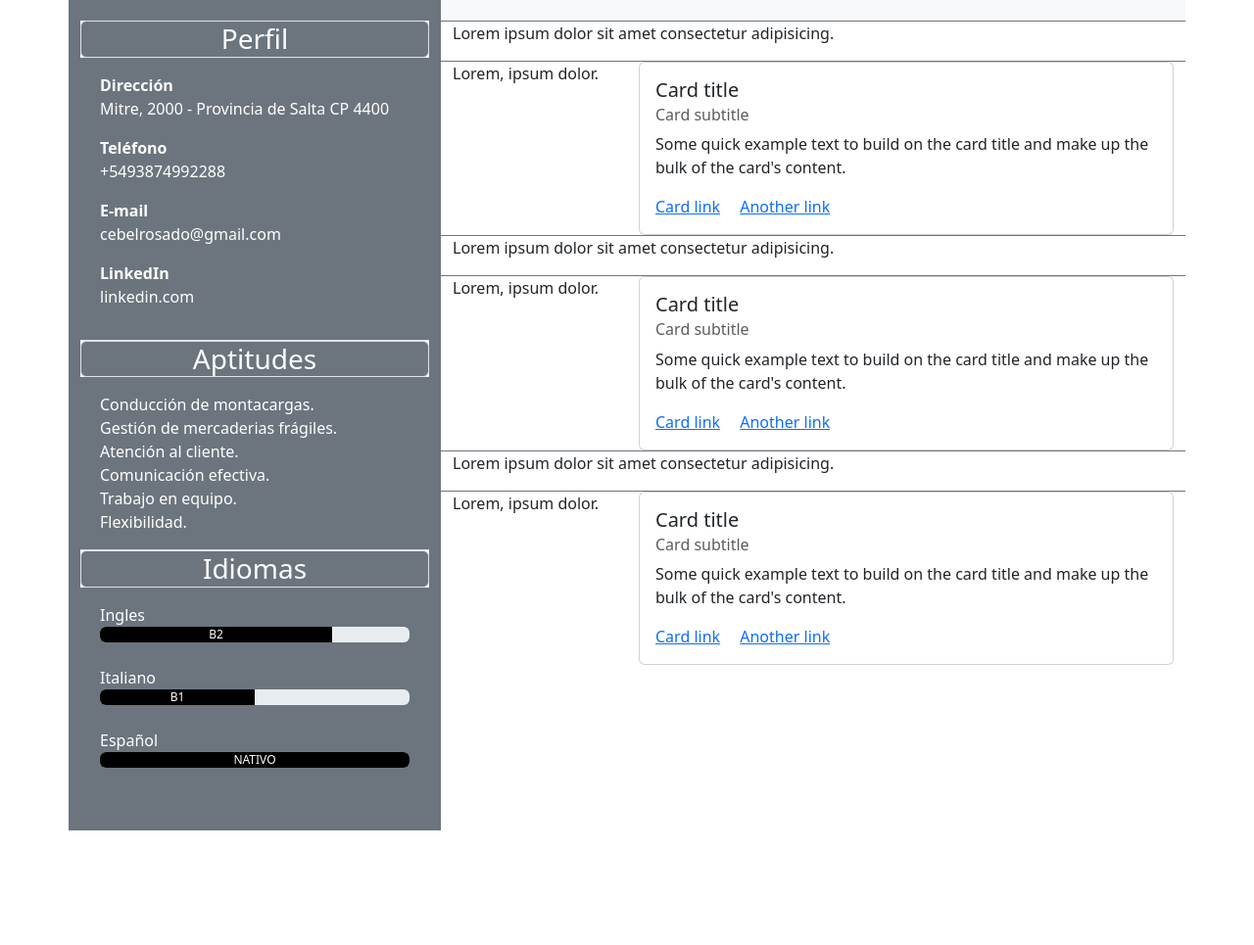
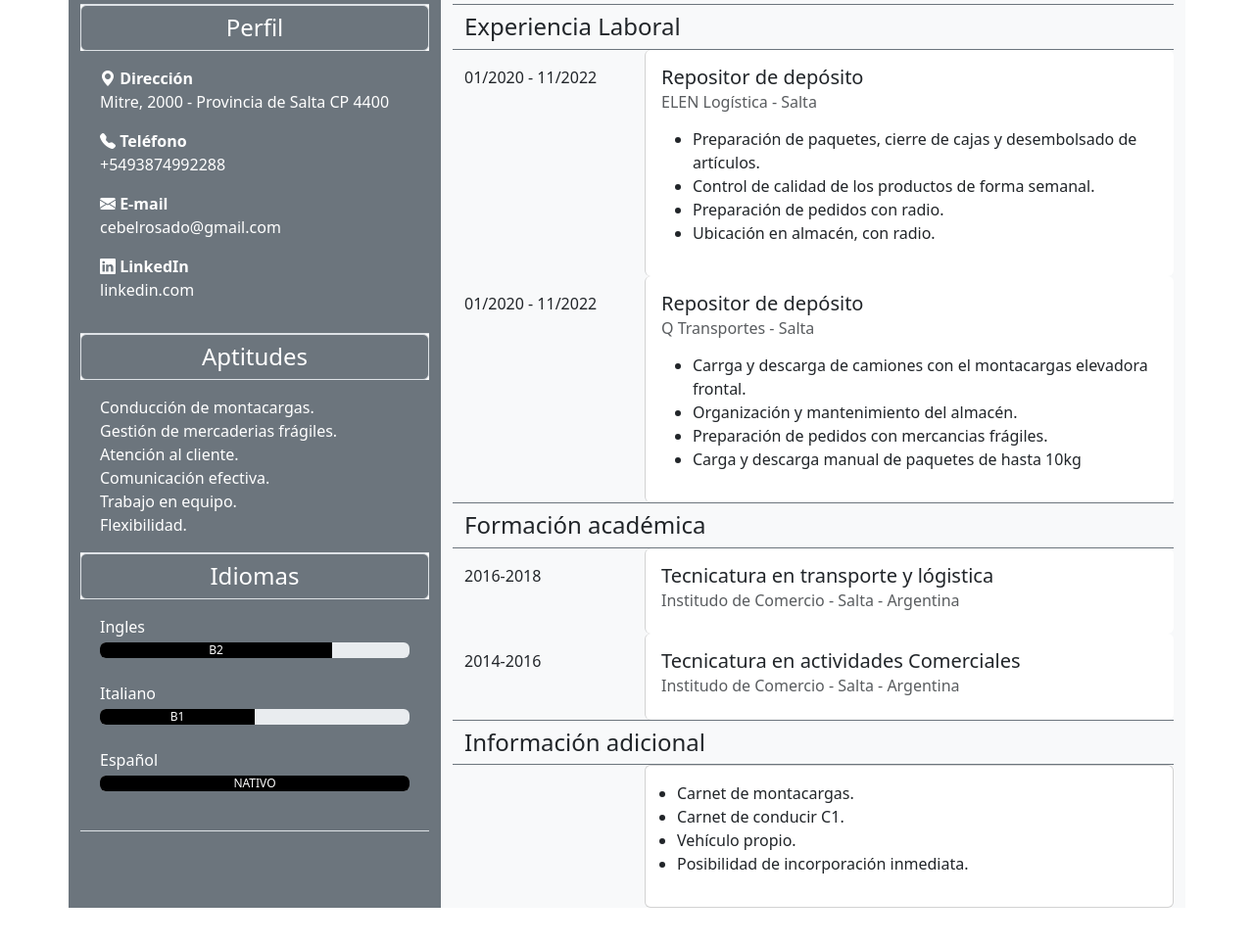
Before and after one commit to cebelrosa22/ArgentiaProgramaProyecto, a plain HTML site: page index.html in a window 1280 px wide. Shown: the part 367-1332 px from the top of the page at 98% size. Before the commit the page ends 1215 px from the top, so only its background shows below. Drawn offline with nearby package versions, Linux system fonts and the light colour scheme.

Commit message:
fin de bootstrap

```diff
--- a/index.html
+++ b/index.html
@@ -10,47 +10,51 @@
 
     <link href="https://cdn.jsdelivr.net/npm/bootstrap@5.3.0-alpha1/dist/css/bootstrap.min.css" rel="stylesheet" integrity="sha384-GLhlTQ8iRABdZLl6O3oVMWSktQOp6b7In1Zl3/Jr59b6EGGoI1aFkw7cmDA6j6gD" crossorigin="anonymous">
 
+    <link rel="stylesheet" href="https://cdn.jsdelivr.net/npm/bootstrap-icons@1.10.3/font/bootstrap-icons.css">
+
 </head>
 <body>
     <div class="container">
         <div class="row">
+
             <div class="col-12 col-lg-4 bg-secondary text-center">
-                <img id="foto" class="card-img-top p-2 mt-4 mb-4 rounded border border-1 border-white" src="foto.jpg" alt="foto carnet">
+                <div class="row border-bottom ms-1 me-1 pt-3"></div>
+                <img id="foto" class="card-img-top ps-3 pe-3 mt-4 mb-4" src="foto.jpg" alt="foto carnet">
             </div>
-            <div class="col-12 col-lg-8 bg-light pt-2">
-                 <h1>Carolina Herrera</h2>
-                 <h3>Repositor de almacén</h3>
-                 <p class="h6" >Repositor con capacidades organizativas, 3 años de experiencia gestionando mercancias frágiles. Durante mi último año aprendí a manejar el motacargas, descarga de cajas pesadas y de alto volumen. Busco seguir desarrollándome en el sextor, con un equipo de trabajo más grande en el que poder aportar mis conocimientos a la vez que continúo aprendiendo en el área de mercaderias en frigoríficos.</p>
+            <div class="col-12 col-lg-8 bg-light pt-2 text-center text-lg-start ps-4 pe-5">
+                 <h1 class="border-top border-dark mt-2 pt-4">Carolina Herrera</h2>
+                 <h3>Repositor de depósito</h3>
+                 <p class="h6 border-dark pb-4 mb-3 pt-4" >Repositor con capacidades organizativas, 3 años de experiencia gestionando mercancias frágiles. Durante mi último año aprendí a manejar el motacargas, descarga de cajas pesadas y de alto volumen. Busco seguir desarrollándome en el sextor, con un equipo de trabajo más grande en el que poder aportar mis conocimientos a la vez que continúo aprendiendo en el área de mercaderias en frigoríficos.</p>
             </div>
         </div>
         <div class="row">
-            <div class="col-12 col-lg-4 bg-secondary">
+            <div class="col-12 col-lg-4 bg-secondary mb-5">
                 <div class="accordion accordion-flush d-none d-sm-none d-md-block">
                     <div class="accordion-item">
-                      <h3 class="accordion-header" id="flush-headingOne">
-                        <button class="col-12 accordion-item bg-secondary text-white collapsed" type="button" data-bs-toggle="collapse" data-bs-target="#flush-collapseOne" aria-expanded="false" aria-controls="flush-collapseOne">
+                        <h4 class="accordion-header border-top" id="flush-headingOne">
+                            <button class="col-12 accordion-item bg-secondary text-white collapsed p-2" type="button" data-bs-toggle="collapse" data-bs-target="#flush-collapseOne" aria-expanded="false" aria-controls="flush-collapseOne">
                                 Perfil
                             </button>
-                      </h3>
+                        </h4>
                         <div id="flush-collapseOne" class="bg-secondary accordion-collapse collapse show" aria-labelledby="flush-headingOne" data-bs-parent="#accordionFlushExample">
                             <div class="accordion-body text-white">
-                            <p><b>Dirección</b> <br>
+                                <p><b><i class="bi bi-geo-alt-fill"></i>  Dirección</b> <br>
                                 Mitre, 2000 - Provincia de Salta CP 4400 <br></p>
-                                <p><b>Teléfono</b> <br>
+                                <p><b><i class="bi bi-telephone-fill"></i> Teléfono</b> <br>
                                 +5493874992288</p>
-                                <p><b>E-mail</b> <br>
+                                <p><i class="bi bi-envelope-fill"></i><b> E-mail</b> <br>
                                 cebelrosado@gmail.com</p>
-                                <p><b>LinkedIn</b> <br>
+                                <p><i class="bi bi-linkedin"></i><b> LinkedIn</b> <br>
                                 linkedin.com</p>
                             </div>
                         </div>
                     </div>
                     <div class="accordion-item">
-                      <h3 class="accordion-header" id="flush-headingTwo">
-                        <button class="col-12 accordion-item bg-secondary text-white collapsed" type="button" data-bs-toggle="collapse" data-bs-target="#flush-collapseTwo" aria-expanded="false" aria-controls="flush-collapseTwo">
+                        <h4 class="accordion-header" id="flush-headingTwo">
+                            <button class="col-12 accordion-item bg-secondary text-white collapsed p-2" type="button" data-bs-toggle="collapse" data-bs-target="#flush-collapseTwo" aria-expanded="false" aria-controls="flush-collapseTwo">
                             Aptitudes
                             </button>
-                      </h3>
+                        </h4>
                         <div id="flush-collapseTwo" class="bg-secondary accordion-collapse collapse show" aria-labelledby="flush-headingTwo" data-bs-parent="#accordionFlushExample">
                             <div class="accordion-body text-white ">
                                 Conducción de montacargas. <br>
@@ -58,121 +62,202 @@
                                 Atención al cliente. <br>
                                 Comunicación efectiva. <br>
                                 Trabajo en equipo. <br>
-                            Flexibilidad.</div>
+                                Flexibilidad.
+                            </div>
                         </div>
                     </div>
                     <div class="accordion-item">
-                      <h3 class="accordion-header" id="flush-headingThree">
-                        <button class="col-12 accordion-item bg-secondary text-white collapsed" type="button" data-bs-toggle="collapse" data-bs-target="#flush-collapseThree" aria-expanded="false" aria-controls="flush-collapseThree">
+                        <h4 class="accordion-header" id="flush-headingThree">
+                            <button class="col-12 accordion-item bg-secondary text-white collapsed p-2" type="button" data-bs-toggle="collapse" data-bs-target="#flush-collapseThree" aria-expanded="false" aria-controls="flush-collapseThree">
                             Idiomas
                             </button>
-                      </h3>
-                      <div id="flush-collapseThree" class="bg-secondary accordion-collapse collapse show" aria-labelledby="flush-headingThree" data-bs-parent="#accordionFlushExample">
+                        </h4>
+                        <div id="flush-collapseThree" class="bg-secondary collapse show  " aria-labelledby="flush-headingThree" data-bs-parent="#accordionFlushExample">
                             <div class="accordion-body text-white">
-                            <p class="m-0 ">Ingles</p>
-                            <div class="progress mb-4" role="progressbar" aria-label="Example with label"    aria-valuenow="75" aria-valuemin="0" aria-valuemax="100">
-                                <div class="progress-bar bg-black" style="width: 75%">B2</div>
+                                <p class="m-0">Ingles</p>
+                                <div class="progress mb-4 mt-1" role="progressbar" aria-label="Example with label"    aria-valuenow="75" aria-valuemin="0" aria-valuemax="100">
+                                    <div class="progress-bar bg-black" style="width: 75%">B2
+                                    </div>
                                 </div>
                                 <p class="m-0">Italiano</p>
-                            <div class="progress mb-4" role="progressbar" aria-label="Example with label"    aria-valuenow="75" aria-valuemin="0" aria-valuemax="100">
-                                <div class="progress-bar bg-black" style="width: 50%">B1</div>
+                                <div class="progress mb-4 mt-1" role="progressbar" aria-label="Example with label"    aria-valuenow="75" aria-valuemin="0" aria-valuemax="100">
+                                    <div class="progress-bar bg-black" style="width: 50%">B1
+                                    </div>
                                 </div>
                                 <p class="m-0">Español</p>
-                            <div class="progress mb-5" role="progressbar" aria-label="Example with label"    aria-valuenow="75" aria-valuemin="0" aria-valuemax="100">
-                                <div class="progress-bar bg-black" style="width: 100%">NATIVO</div>
-                            </div>
-
+                                <div class="progress mb-4 mt-1" role="progressbar" aria-label="Example with label"    aria-valuenow="75" aria-valuemin="0" aria-valuemax="100">
+                                    <div class="progress-bar bg-black" style="width: 100%">NATIVO
                                     </div>
                                 </div>
                             </div>
                         </div>
+                    </div>
+                    <div class="row">
+
+                    </div>
+                </div>
+
                 <div class="accordion accordion-flush d-block d-sm-block d-md-none" id="accordionFlushExample">
                     <div class="accordion-item">
-                      <h2 class="accordion-header" id="flush-headingOne">
-                        <button class="col-12 accordion-item bg-secondary text-white collapsed pt-2 pb-2" type="button" data-bs-toggle="collapse" data-bs-target="#flush-collapseOne" aria-expanded="false" aria-controls="flush-collapseOne">
+                      <h4 class="accordion-header" id="flush-headingOne">
+                            <button class="col-12 accordion-item bg-secondary text-white collapsed p-2 pt-3" type="button" data-bs-toggle="collapse" data-bs-target="#flush-collapseOne" aria-expanded="false" aria-controls="flush-collapseOne">
                                 Perfil
                             </button>
-                      </h2>
+                      </h4>
                         <div id="flush-collapseOne" class="bg-secondary accordion-collapse collapse" aria-labelledby="flush-headingOne" data-bs-parent="#accordionFlushExample">
-                        <div class="accordion-body">Placeholder content for this accordion, which is intended to demonstrate the <code>.accordion-flush</code> class. This is the first item's accordion body.</div>
+                            <div class="accordion-body text-white">
+                                <p><b><i class="bi bi-geo-alt-fill"></i>  Dirección</b> <br>
+                                Mitre, 2000 - Provincia de Salta CP 4400 <br></p>
+                                <p><b><i class="bi bi-telephone-fill"></i> Teléfono</b> <br>
+                                +5493874992288</p>
+                                <p><i class="bi bi-envelope-fill"></i><b> E-mail</b> <br>
+                                cebelrosado@gmail.com</p>
+                                <p><i class="bi bi-linkedin"></i><b> LinkedIn</b> <br>
+                                linkedin.com</p>
+                            </div>
                         </div>
                     </div>
                     <div class="accordion-item">
-                      <h2 class="accordion-header" id="flush-headingTwo">
+                      <h4 class="accordion-header" id="flush-headingTwo">
                         <button class="col-12 accordion-item bg-secondary text-white collapsed pt-2 pb-2" type="button" data-bs-toggle="collapse" data-bs-target="#flush-collapseTwo" aria-expanded="false" aria-controls="flush-collapseTwo">
                           Aptitudes
                         </button>
-                      </h2>
+                      </h4>
                       <div id="flush-collapseTwo" class="bg-secondary accordion-collapse collapse" aria-labelledby="flush-headingTwo" data-bs-parent="#accordionFlushExample">
-                        <div class="accordion-body">Placeholder content for this accordion, which is intended to demonstrate the <code>.accordion-flush</code> class. This is the second item's accordion body. Let's imagine this being filled with some actual content.</div>
+                        <div class="accordion-body text-white ">
+                            Conducción de montacargas. <br>
+                            Gestión de mercaderias frágiles. <br>
+                            Atención al cliente. <br>
+                            Comunicación efectiva. <br>
+                            Trabajo en equipo. <br>
+                            Flexibilidad.
                         </div>
                       </div>
+                    </div>
+
                     <div class="accordion-item">
-                      <h2 class="accordion-header" id="flush-headingThree">
-                        <button class="col-12 accordion-item bg-secondary text-white collapsed pt-2 pb-2" type="button" data-bs-toggle="collapse" data-bs-target="#flush-collapseThree" aria-expanded="false" aria-controls="flush-collapseThree">
+                        <h4 class="accordion-header" id="flush-headingThree">
+                            <button class="col-12 accordion-item bg-secondary text-white collapsed pt-2  pb-3" type="button" data-bs-toggle="collapse" data-bs-target="#flush-collapseThree" aria-expanded="false" aria-controls="flush-collapseThree">
                             Idiomas
                             </button>
-                      </h2>
-                      <div id="flush-collapseThree" class="bg-secondary accordion-collapse collapse" aria-labelledby="flush-headingThree" data-bs-parent="#accordionFlushExample">
-                        <div class="accordion-body">Placeholder content for this accordion, which is intended to demonstrate the <code>.accordion-flush</code> class. This is the third item's accordion body. Nothing more exciting happening here in terms of content, but just filling up the space to make it look, at least at first glance, a bit more representative of how this would look in a real-world application.</div>
+                        </h4>
+                        <div id="flush-collapseThree" class="bg-secondary collapse" aria-labelledby="flush-headingThree" data-bs-parent="#accordionFlushExample">
+                            <div class="accordion-body text-white">
+                                <p class="m-0">Ingles</p>
+                                <div class="progress mb-4 mt-1" role="progressbar" aria-label="Example with label"    aria-valuenow="75" aria-valuemin="0" aria-valuemax="100">
+                                    <div class="progress-bar bg-black" style="width: 75%">B2
+                                    </div>
+                                </div>
+                                <p class="m-0">Italiano</p>
+                                <div class="progress mb-4 mt-1" role="progressbar" aria-label="Example with label"    aria-valuenow="75" aria-valuemin="0" aria-valuemax="100">
+                                    <div class="progress-bar bg-black" style="width: 50%">B1
+                                    </div>
+                                </div>
+                                <p class="m-0">Español</p>
+                                <div class="progress mb-4 mt-1" role="progressbar" aria-label="Example with label"    aria-valuenow="75" aria-valuemin="0" aria-valuemax="100">
+                                    <div class="progress-bar bg-black" style="width: 100%">NATIVO
                                     </div>
                                 </div>
                             </div>
                         </div>
-            <div class="col-12 col-lg-8">
-                <div class="row border-bottom border-secondary border-top">
-                    <p>Lorem ipsum dolor sit amet consectetur adipisicing.</p>
+                    </div>
+                </div>
+            </div>
+
+
+            <div class="col-12 col-lg-8 ps-4 pe-4 bg-light mb-5 pe-">
+                <div class="row border-bottom border-secondary border-top pt-2">
+                    <h4>Experiencia Laboral</h4>
                 </div>
                 <div class="row">
-                    <div class="col-3">
-                        <P>Lorem, ipsum dolor.</P>
+                        <div class="col-2 col-lg-3">
+                            <P class="p-0 pt-3 pb-3">01/2020 - 11/2022</P>
                         </div>
-                    <div class="col-9">
-                        <div class="card">
+                        <div class="col-10 col-lg-9  pe-0">
+                            <div class="card border-end-0 border-bottom-0 border-top-0">
                                 <div class="card-body">
-                              <h5 class="card-title">Card title</h5>
-                              <h6 class="card-subtitle mb-2 text-muted">Card subtitle</h6>
-                              <p class="card-text">Some quick example text to build on the card title and make up the bulk of the card's content.</p>
-                              <a href="#" class="card-link">Card link</a>
-                              <a href="#" class="card-link">Another link</a>
+                                    <h5 class="card-title">Repositor de depósito</h5>
+                                    <h6 class="card-subtitle mb-2 text-muted">ELEN Logística - Salta</h6>
+                                    <p>
+                                        <ul>
+                                            <li>Preparación de paquetes, cierre de cajas y desembolsado de artículos.</li>
+                                            <li>Control de calidad de los productos de forma semanal.</li>
+                                            <li>Preparación de pedidos con radio.</li>
+                                            <li>Ubicación en almacén, con radio.</li>
+                                        </ul>
+                                    </p>
                                 </div>
                               </div>
                         </div>
                 </div>
-                <div class="row border-bottom border-secondary border-top">
-                    <p>Lorem ipsum dolor sit amet consectetur adipisicing.</p>
+                <div class="row">
+                        <div class="col-2 col-lg-3">
+                            <P class="p-0 pt-3 pb-3">01/2020 - 11/2022</P>
                         </div>
-                <div class="row">
-                    <div class="col-3">
-                        <P>Lorem, ipsum dolor.</P>
-                    </div>
-                    <div class="col-9">
-                        <div class="card">
+                        <div class="col-10 col-lg-9  pe-0">
+                            <div class="card border-end-0 border-bottom-0 border-top-0">
                                 <div class="card-body">
-                              <h5 class="card-title">Card title</h5>
-                              <h6 class="card-subtitle mb-2 text-muted">Card subtitle</h6>
-                              <p class="card-text">Some quick example text to build on the card title and make up the bulk of the card's content.</p>
-                              <a href="#" class="card-link">Card link</a>
-                              <a href="#" class="card-link">Another link</a>
+                                    <h5 class="card-title">Repositor de depósito</h5>
+                                    <h6 class="card-subtitle mb-2 text-muted">Q Transportes - Salta</h6>
+                                    <p>
+                                        <ul>
+                                            <li>Carrga y descarga de camiones con el montacargas elevadora frontal.</li>
+                                            <li>Organización y mantenimiento del almacén.</li>
+                                            <li>Preparación de pedidos con mercancias frágiles.</li>
+                                            <li>Carga y descarga manual de paquetes de hasta 10kg</li>
+                                        </ul>
+                                    </p>
                                 </div>
                               </div>
                         </div>
                 </div>
-                <div class="row border-bottom border-secondary border-top">
-                    <p>Lorem ipsum dolor sit amet consectetur adipisicing.</p>
+                <div class="row border-bottom border-secondary border-top pt-2">
+                    <h4 class="">Formación académica</h4>
                 </div>
                 <div class="row">
-                    <div class="col-3">
-                        <P>Lorem, ipsum dolor.</P>
+                    <div class="col-2 col-lg-3">
+                        <P class="p-0 pt-3 pb-3">2016-2018</P>
                     </div>
-                    <div class="col-9">
-                        <div class="card" >
+                    <div class="col-10 col-lg-9 pe-0">
+                        <div class="card border-end-0 border-bottom-0 border-top-0">
                             <div class="card-body">
-                              <h5 class="card-title">Card title</h5>
-                              <h6 class="card-subtitle mb-2 text-muted">Card subtitle</h6>
-                              <p class="card-text">Some quick example text to build on the card title and make up the bulk of the card's content.</p>
-                              <a href="#" class="card-link">Card link</a>
-                              <a href="#" class="card-link">Another link</a>
+                                <h5 class="card-title">Tecnicatura en transporte y lógistica</h5>
+                                <h6 class="card-subtitle mb-2 text-muted">Institudo de Comercio - Salta - Argentina</h6>
+                            </div>
+                          </div>
+                    </div>
+                </div>
+                <div class="row">
+                    <div class="col-2 col-lg-3">
+                        <P class="p-0 pt-3 pb-3">2014-2016</P>
+                    </div>
+                    <div class="col-10 col-lg-9 pe-0">
+                        <div class="card border-end-0 border-bottom-0 border-top-0">
+                            <div class="card-body">
+                              <h5 class="card-title">Tecnicatura en actividades Comerciales</h5>
+                              <h6 class="card-subtitle mb-2 text-muted">Institudo de Comercio - Salta - Argentina</h6>
+                            </div>
+                          </div>
+                    </div>
+                </div>
+                <div class="row border-bottom border-secondary border-top  pt-2">
+                    <h4 class="">Información adicional</h4>
+                </div>
+                <div class="row">
+                    <div class="col-2 col-lg-3">
+                        <P class="p-0 pt-3 pb-3"></P>
+                    </div>
+                    <div class="col-10 col-lg-9 pe-0">
+                        <div class="card h-100" >
+                                <p class="card-text">
+                                    <ul>
+                                        <li>Carnet de montacargas.</li>
+                                        <li>Carnet de conducir C1.</li>
+                                        <li>Vehículo propio.</li>
+                                        <li>Posibilidad de incorporación inmediata.</li>
+
+                                    </ul>
+                                </p>
                             </div>
                           </div>
                     </div>
```
Lines whose indentation alone changed are shown as unchanged.
